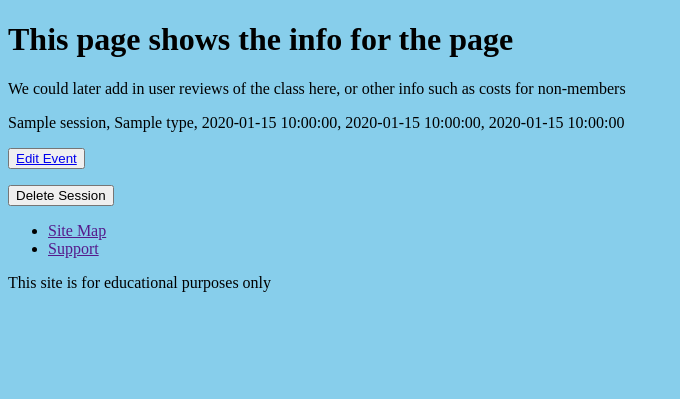
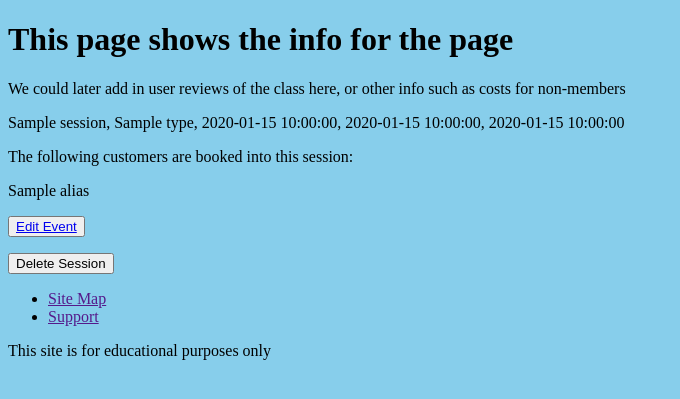
Before and after one commit to MozzBuilds/Resistance-Temple, a Flask app: page /sessions/1 in a window 1280 px wide. Shown: the part 60-459 px from the top of the page, without its empty margins (0-680 px from the left). Run offline with Flask 2, Linux system fonts and the light colour scheme; a database or web service that is not in the repository returns one stand-in record (values such as "Sample title"); some libraries are stand-ins or nearby versions.

Commit message:
Can now view all customers booked into a given session. Also fixed a bug in membership status check, that arised from changing status from boolean to string

```diff
--- a/controllers/session_controller.py
+++ b/controllers/session_controller.py
@@ -15,7 +15,8 @@ def sessions():
 @sessions_blueprint.route('/sessions/<id>')
 def show(id):
     session = session_repository.select(id)
-    return render_template('sessions/show.html', session=session)
+    customers_booked = session_repository.customers(session)
+    return render_template('sessions/show.html', session=session, customers_booked=customers_booked)
 
 # Form to edit an individual session
 @sessions_blueprint.route('/sessions/<id>/edit')
--- a/repositories/booking_repository.py
+++ b/repositories/booking_repository.py
@@ -56,7 +56,7 @@ def duplicate_check(new_booking):
 
 def membership_status_check(customer_id):
     customer = customer_repository.select(customer_id)
-    if customer.membership_status == True:
+    if customer.membership_status == 'Active':
         return True
     else:
         return False
--- a/repositories/session_repository.py
+++ b/repositories/session_repository.py
@@ -1,7 +1,7 @@
 from db.run_sql import run_sql
 
 from models.session import Session
-# from models.customer import Customer
+from models.customer import Customer
 
 def save(session):
     sql = 'INSERT INTO sessions( name, type, date, start_time, end_time ) VALUES ( %s, %s, %s, %s, %s ) RETURNING id'
@@ -43,17 +43,16 @@ def delete(id):
     values = [id]
     run_sql(sql, values)
 
-# # This will be required if we want to display the customers booked into a given session
-# def customers(session):
-#     customers = []
-
-#     sql = 'SELECT customers.* FROM customers INNER JOIN bookings ON bookings.customer_id = customers.id WHERE session_id = %s'
-#     values = [session.id]
-#     results = run_sql(sql, values)
-#     for row in results:
-#         customer = Customer(row['customer'], row['id'])
-#         customers.append(customer)
-#     return customers
+# Brings in the customers booked into a given session, in a list
+def customers(session):
+    customers = []
+    sql = 'SELECT customers.* FROM customers INNER JOIN bookings ON bookings.customer_id = customers.id WHERE session_id = %s'
+    values = [session.id]
+    results = run_sql(sql, values)
+    for row in results:
+        customer = Customer(row['forename'], row['surname'], row['alias'], row['membership_status'], row['membership_type'],row['id'])
+        customers.append(customer)
+    return customers
 
 
 # def availability_check(new_session):
--- a/templates/sessions/show.html
+++ b/templates/sessions/show.html
@@ -4,6 +4,14 @@
 <p>We could later add in user reviews of the class here, or other info such as costs for non-members</p>
 
 <p>{{session.name}}, {{session.type}}, {{session.date}}, {{session.start_time}}, {{session.end_time}}
+</p>
+<p>
+    The following customers are booked into this session:
+    {% for customer in customers_booked %}
+        <p>
+            {{customer.alias}}
+        </p>
+    {% endfor %}
 </p>
 <p>
     <button type='button'><a href="/sessions/{{session.id}}/edit">Edit Event</a></button>
```
Also changed, not shown: controllers/booking_controller.py (+3 -5 lines), 1 other file.
